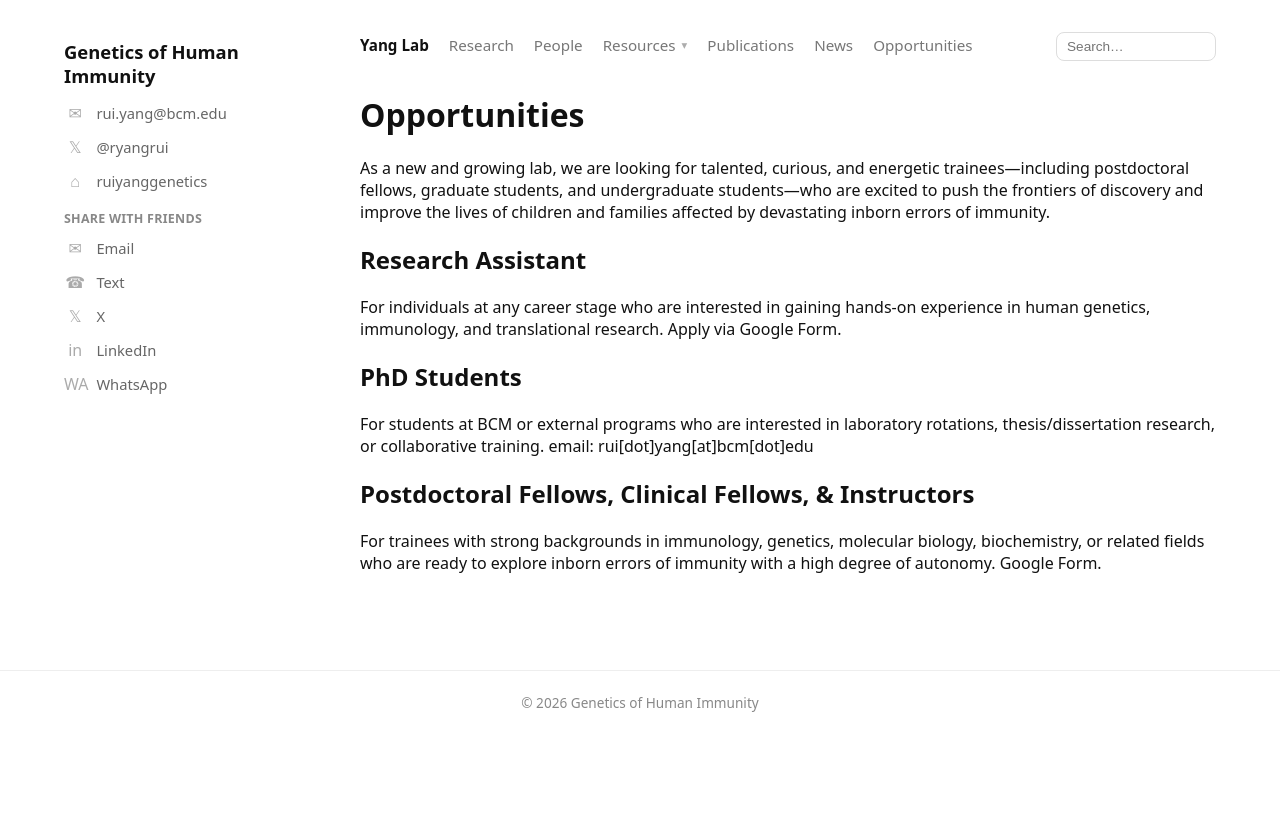
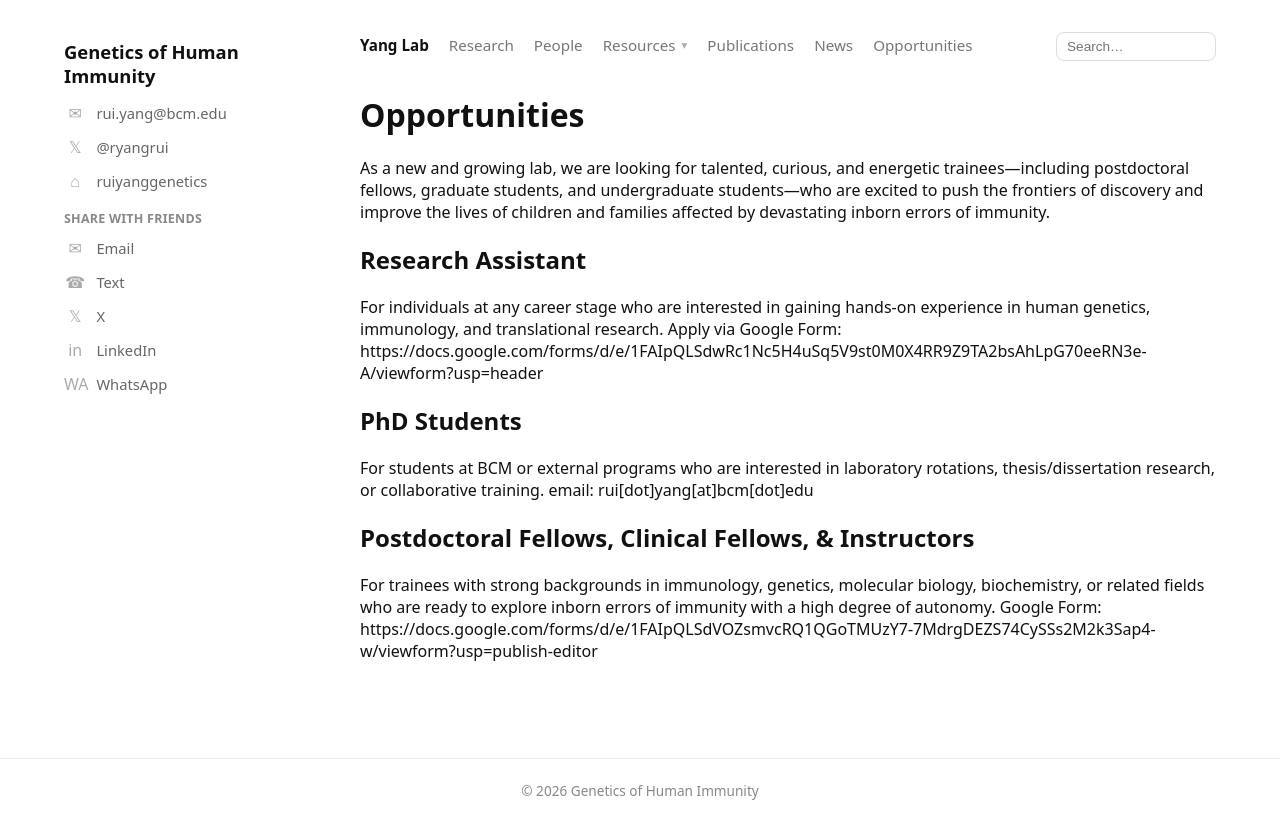
Before and after one commit to ruiyanggenetics/ghilab, a Jekyll site: the page built from opportunities.md, in a window 1280 px wide. Shown: the top 839 px of the page. Built offline with Jekyll 4.4.1, drawn with Linux system fonts in a browser that asks for light colours; some of the changed lines change nothing that is shown.

Commit message:
Update opportunities.md

```diff
--- a/opportunities.md
+++ b/opportunities.md
@@ -8,11 +8,11 @@
 As a new and growing lab, we are looking for talented, curious, and energetic trainees—including postdoctoral fellows, graduate students, and undergraduate students—who are excited to push the frontiers of discovery and improve the lives of children and families affected by devastating inborn errors of immunity.
 
 ## Research Assistant
-For individuals at any career stage who are interested in gaining hands-on experience in human genetics, immunology, and translational research. Apply via Google Form.
+For individuals at any career stage who are interested in gaining hands-on experience in human genetics, immunology, and translational research. Apply via Google Form: https://docs.google.com/forms/d/e/1FAIpQLSdwRc1Nc5H4uSq5V9st0M0X4RR9Z9TA2bsAhLpG70eeRN3e-A/viewform?usp=header
 
 ## PhD Students
 For students at BCM or external programs who are interested in laboratory rotations, thesis/dissertation research, or collaborative training.
 email: rui[dot]yang[at]bcm[dot]edu
 
 ## Postdoctoral Fellows, Clinical Fellows, & Instructors
-For trainees with strong backgrounds in immunology, genetics, molecular biology, biochemistry, or related fields who are ready to explore inborn errors of immunity with a high degree of autonomy. Google Form.
+For trainees with strong backgrounds in immunology, genetics, molecular biology, biochemistry, or related fields who are ready to explore inborn errors of immunity with a high degree of autonomy. Google Form: https://docs.google.com/forms/d/e/1FAIpQLSdVOZsmvcRQ1QGoTMUzY7-7MdrgDEZS74CySSs2M2k3Sap4-w/viewform?usp=publish-editor
```
